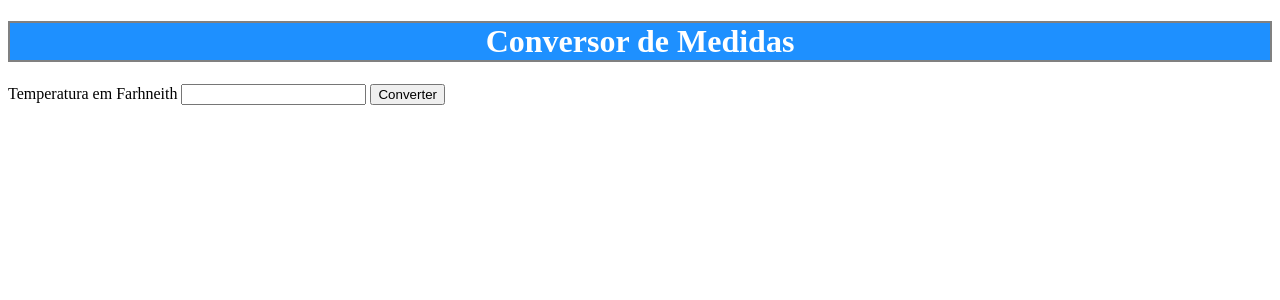
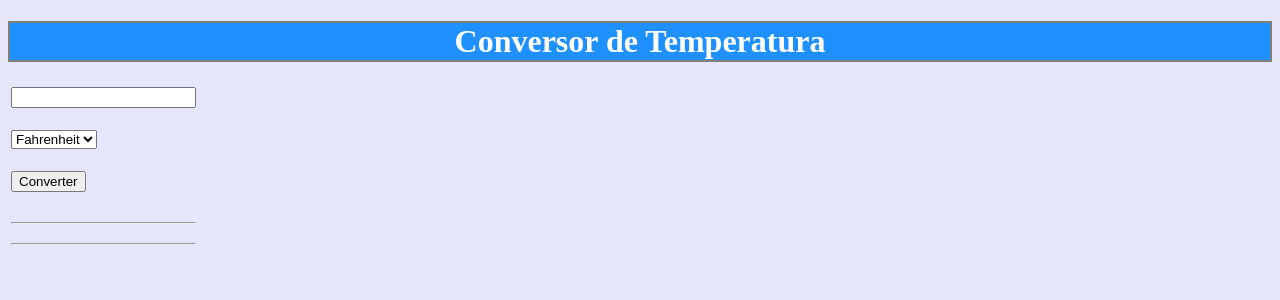
Before and after one commit to PMCMB/ConversorMedidas, a PHP site: page / in a window 1280 px wide. Shown: the top 300 px of the page. Run offline with PHP 8.4, Linux system fonts and the light colour scheme.

Commit message:
Incluido um seletor para graus celsius ou fahrenheit.

```diff
--- a/index.php
+++ b/index.php
@@ -1,34 +1,102 @@
+<?php
 
-<?php
+//Celsius to Fahrenheit ° F = 9/5 ( ° C) + 32
+//Fahrenheit to Celsius ° C = 5/9 (° F - 32)
+
+$valor_temp=0.0;
 $mostrar = false;
-$tmpC = 0.0;
-if( isset( $_POST["tempF"] ) ) {
-    $tmpF = floatval($_POST["tempF"]);
-    $tmpC = ($tmpF - 32) * (5 / 9);
-    $mostrar = true;
+
+//Fahrenheit to celsius
+function fahrenheit_to_celsius($given_value)
+{
+    $celsius=5/9*($given_value-32);
+    return $celsius ;
+}
+//Celsius to fahrenheit
+function celsius_to_fahrenheit($given_value)
+{
+    $fahrenheit=$given_value*9/5+32;
+    return $fahrenheit ;
 }
 ?>
+
 <!doctype html>
 <html lang="en">
 <head>
+
+    <style>
+        body {
+            background-color: #E6E6FA;
+        }
+    </style>
+
     <meta charset="UTF-8">
     <meta name="viewport"
           content="width=device-width, user-scalable=no, initial-scale=1.0, maximum-scale=1.0, minimum-scale=1.0">
     <meta http-equiv="X-UA-Compatible" content="ie=edge">
-    <title>Conversor de temperaturas</title>
-    <h1 style="text-align:center;color:white;background-color:DodgerBlue; border:2px solid gray;">Conversor de Medidas</h1>
 
+    <title>Conversor de Temperatura</title>
+
+    <h1 style="text-align:center;color:white;background-color:DodgerBlue;
+        border:2px solid gray;">Conversor de Temperatura</h1>
 </head>
 <body>
-<form></form>
-<form method="post">
-    <label for="tempF" >Temperatura em Farhneith</label>
-    <input type="number" name="tempF" required>
-    <input type="submit" value="Converter">
+
+<form action="" method="post">
+    <table>
+        <tr>
+            <td>
+                <input type="text" name="valor_temp">
+            </td>
+        </tr>
+        <tr>
+            <td> <br>
+                <select name="tipo_temp_nome">
+                    <option value="fahrenheit">Fahrenheit</option>
+                    <option value="celsius">Celsius</option>
+                </select>
+            </td>
+        </tr>
+        <tr>
+            <td> <br>
+                <input type="submit" name="btn" value="Converter">
+            </td>
+        </tr>
+        <tr>
+            <td><br><hr/>
+                <h3>
+                    <?php
+
+                    if(isset($_POST['btn']))
+                    {
+                        $tipo_temp_nome=$_POST['tipo_temp_nome'];
+                        $valor_temp=$_POST['valor_temp'];
+
+                        if (empty($valor_temp)) {
+                            echo 'Atenção!!! Campo vazio, tem de preencher com um número!';
+                        }else{
+                            $mostrar = true;
+                        }
+                        if($mostrar) {
+                            //Fahrenheit to celsius
+                            if ($tipo_temp_nome=='fahrenheit') {
+                                $celsius=fahrenheit_to_celsius($valor_temp);
+                                echo "$valor_temp Fahrenheit = $celsius Celsius";
+                            }
+                            //Kelvin to fahrenheit
+                            else{
+                                $fahrenheit=celsius_to_fahrenheit($valor_temp);
+                                echo "$valor_temp Celsius  = $fahrenheit Fahrenheit";
+                            }
+                        }
+                    }
+                    ?>
+                </h3>
+                <hr/>
+            </td>
+        </tr>
+    </table>
+
 </form>
-<?php if($mostrar) {?>
-    <h1>Resultado da conversão:</h1>
-    <p><?php echo $tmpC ?> ºC</p>
-<?php } ?>
 </body>
 </html>
```
